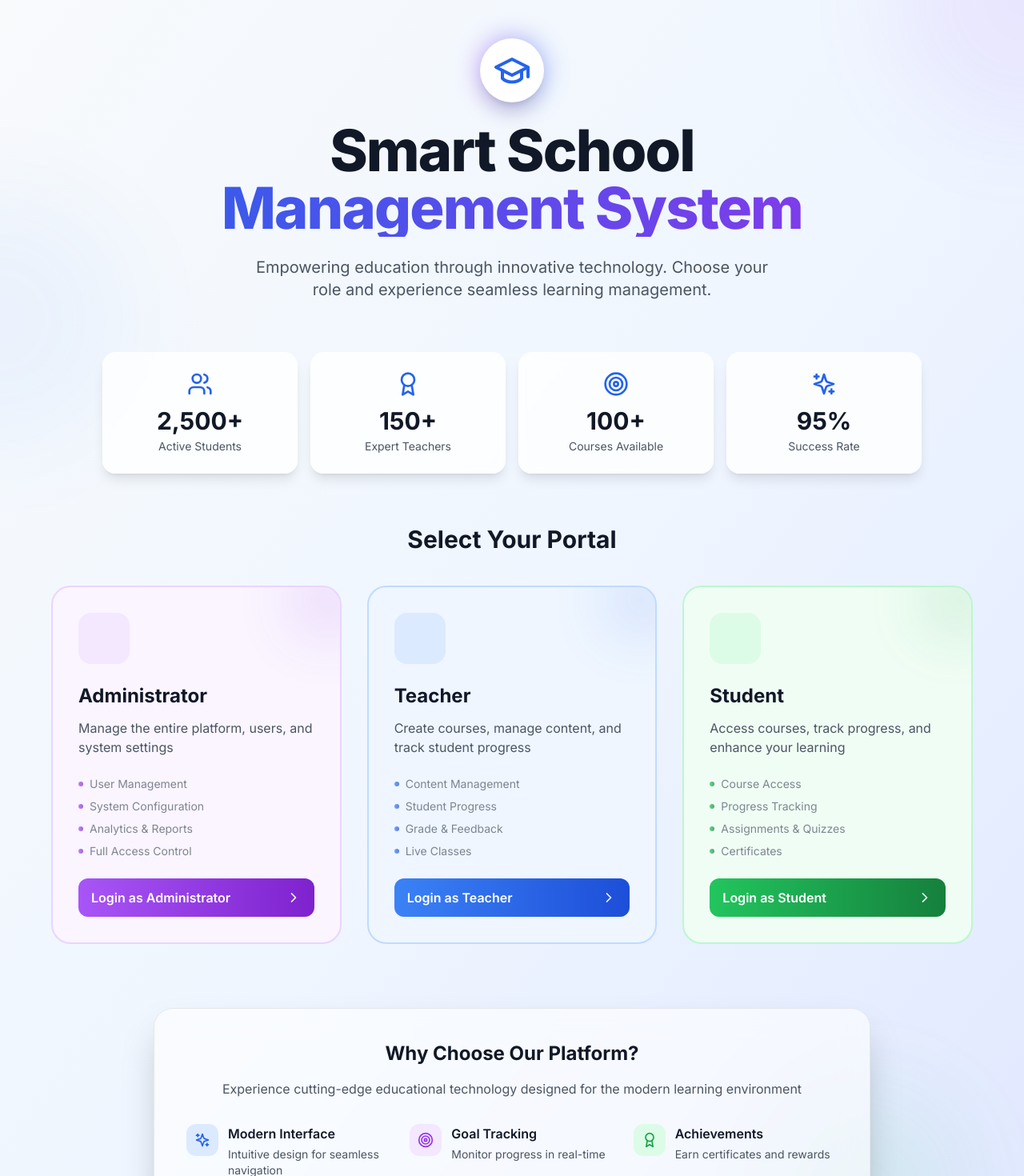
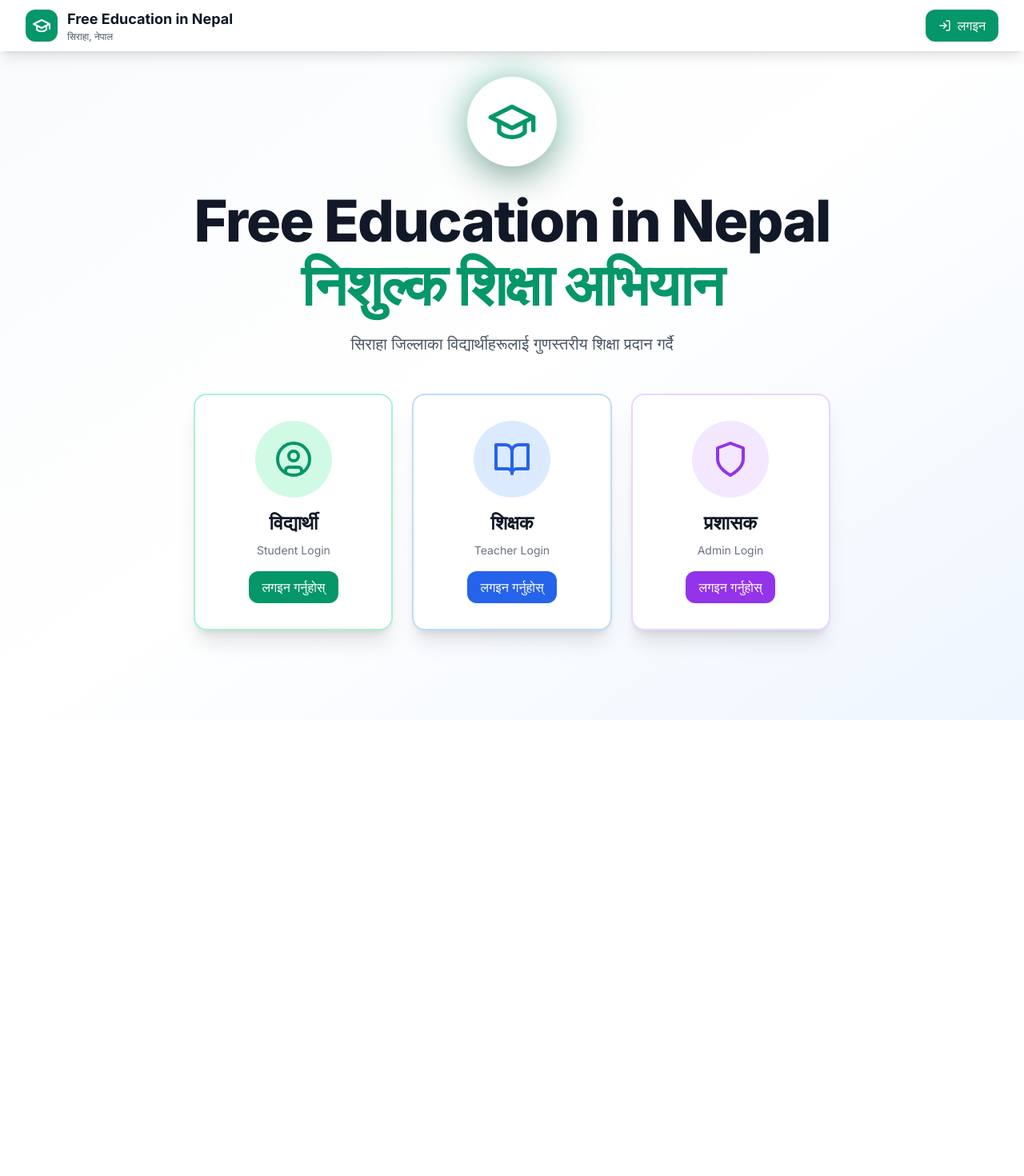
Before and after one commit to anandkanishkZ/lms, a Next.js app in the folder frontend/: page / in a window 1280 px wide. Shown: the top 1470 px of the page at 80% size. After the commit the page ends 900 px from the top, so only its background shows below. Built offline with nearby package versions, Linux system fonts and the light colour scheme.

Commit message:
feat: Redesign home page with simplified UI and prominent login options

```diff
--- a/frontend/app/page.tsx
+++ b/frontend/app/page.tsx
@@ -4,279 +4,223 @@ import { useState } from 'react'
 import Link from 'next/link'
 import {
   GraduationCap,
-  Users,
   BookOpen,
   Shield,
-  ChevronRight,
-  Sparkles,
-  Award,
-  Target
+  Menu,
+  X,
+  LogIn,
+  UserCircle
 } from 'lucide-react'
 
 export default function HomePage() {
-  const [hoveredCard, setHoveredCard] = useState<string | null>(null)
-
-  const userRoles = [
-    {
-      id: 'admin',
-      title: 'Administrator',
-      description: 'Manage the entire platform, users, and system settings',
-      icon: Shield,
-      color: 'from-purple-500 to-purple-700',
-      bgColor: 'bg-purple-50 dark:bg-purple-900/20',
-      borderColor: 'border-purple-200 dark:border-purple-800',
-      hoverColor: 'hover:shadow-purple-500/50',
-      iconBg: 'bg-purple-100 dark:bg-purple-900/40',
-      href: '/admin/login',
-      features: ['User Management', 'System Configuration', 'Analytics & Reports', 'Full Access Control']
-    },
-    {
-      id: 'teacher',
-      title: 'Teacher',
-      description: 'Create courses, manage content, and track student progress',
-      icon: BookOpen,
-      color: 'from-blue-500 to-blue-700',
-      bgColor: 'bg-blue-50 dark:bg-blue-900/20',
-      borderColor: 'border-blue-200 dark:border-blue-800',
-      hoverColor: 'hover:shadow-blue-500/50',
-      iconBg: 'bg-blue-100 dark:bg-blue-900/40',
-      href: '/teacher/login',
-      features: ['Content Management', 'Student Progress', 'Grade & Feedback', 'Live Classes']
-    },
-    {
-      id: 'student',
-      title: 'Student',
-      description: 'Access courses, track progress, and enhance your learning',
-      icon: GraduationCap,
-      color: 'from-green-500 to-green-700',
-      bgColor: 'bg-green-50 dark:bg-green-900/20',
-      borderColor: 'border-green-200 dark:border-green-800',
-      hoverColor: 'hover:shadow-green-500/50',
-      iconBg: 'bg-green-100 dark:bg-green-900/40',
-      href: '/student/login',
-      features: ['Course Access', 'Progress Tracking', 'Assignments & Quizzes', 'Certificates']
-    }
-  ]
-
-  const stats = [
-    { label: 'Active Students', value: '2,500+', icon: Users },
-    { label: 'Expert Teachers', value: '150+', icon: Award },
-    { label: 'Courses Available', value: '100+', icon: Target },
-    { label: 'Success Rate', value: '95%', icon: Sparkles }
-  ]
+  const [mobileMenuOpen, setMobileMenuOpen] = useState(false)
+  const [loginDropdownOpen, setLoginDropdownOpen] = useState(false)
 
   return (
-    <div className="min-h-screen bg-gradient-to-br from-slate-50 via-blue-50 to-indigo-100 dark:from-gray-900 dark:via-gray-800 dark:to-slate-900">
-      {/* Hero Section */}
-      <div className="relative overflow-hidden">
-        {/* Animated Background Pattern */}
-        <div className="absolute inset-0 overflow-hidden opacity-10">
-          <div className="absolute -top-40 -right-40 h-80 w-80 rounded-full bg-purple-500 blur-3xl animate-pulse" />
-          <div className="absolute top-60 -left-40 h-80 w-80 rounded-full bg-blue-500 blur-3xl animate-pulse delay-1000" />
-          <div className="absolute bottom-20 right-20 h-60 w-60 rounded-full bg-green-500 blur-3xl animate-pulse delay-2000" />
+    <div className="min-h-screen bg-gradient-to-br from-slate-50 via-white to-blue-50 dark:from-gray-900 dark:via-gray-800 dark:to-slate-900">
+      {/* Navigation Header */}
+      <nav className="fixed top-0 left-0 right-0 z-50 bg-white/95 dark:bg-gray-900/95 backdrop-blur-lg shadow-lg">
+        <div className="max-w-7xl mx-auto px-4 sm:px-6 lg:px-8">
+          <div className="flex items-center justify-between h-16">
+            {/* Logo */}
+            <div className="flex items-center space-x-3">
+              <div className="bg-emerald-600 rounded-xl p-2">
+                <GraduationCap className="h-6 w-6 text-white" />
+              </div>
+              <div>
+                <h1 className="text-lg font-bold text-gray-900 dark:text-white">
+                  Free Education in Nepal
+                </h1>
+                <p className="text-xs text-gray-600 dark:text-gray-400">सिराहा, नेपाल</p>
+              </div>
             </div>
 
-        <div className="relative mx-auto max-w-7xl px-4 py-12 sm:px-6 lg:px-8">
-          {/* Header */}
-          <div className="text-center mb-16 animate-in">
-            <div className="inline-flex items-center justify-center mb-6">
+            {/* Desktop Navigation */}
+            <div className="hidden md:flex items-center space-x-6">
+              {/* Login Dropdown */}
               <div className="relative">
-                <div className="absolute inset-0 bg-gradient-to-r from-purple-600 to-blue-600 rounded-full blur-lg opacity-50 animate-pulse" />
-                <div className="relative bg-white dark:bg-gray-800 rounded-full p-4 shadow-xl">
-                  <GraduationCap className="h-12 w-12 text-blue-600 dark:text-blue-400" />
+                <button
+                  onClick={() => setLoginDropdownOpen(!loginDropdownOpen)}
+                  className="flex items-center space-x-2 px-4 py-2 bg-emerald-600 hover:bg-emerald-700 text-white rounded-lg transition-colors font-medium"
+                >
+                  <LogIn className="h-4 w-4" />
+                  <span>लगइन</span>
+                </button>
+
+                {loginDropdownOpen && (
+                  <div className="absolute right-0 mt-2 w-56 bg-white dark:bg-gray-800 rounded-xl shadow-2xl border border-gray-200 dark:border-gray-700 py-2 z-50">
+                    <Link
+                      href="/student/login"
+                      className="flex items-center space-x-3 px-4 py-3 hover:bg-emerald-50 dark:hover:bg-gray-700 transition-colors"
+                      onClick={() => setLoginDropdownOpen(false)}
+                    >
+                      <UserCircle className="h-5 w-5 text-emerald-600" />
+                      <div>
+                        <div className="font-semibold text-gray-900 dark:text-white">विद्यार्थी</div>
+                        <div className="text-xs text-gray-500">Student Login</div>
+                      </div>
+                    </Link>
+                    <Link
+                      href="/teacher/login"
+                      className="flex items-center space-x-3 px-4 py-3 hover:bg-blue-50 dark:hover:bg-gray-700 transition-colors"
+                      onClick={() => setLoginDropdownOpen(false)}
+                    >
+                      <BookOpen className="h-5 w-5 text-blue-600" />
+                      <div>
+                        <div className="font-semibold text-gray-900 dark:text-white">शिक्षक</div>
+                        <div className="text-xs text-gray-500">Teacher Login</div>
+                      </div>
+                    </Link>
+                    <Link
+                      href="/admin/login"
+                      className="flex items-center space-x-3 px-4 py-3 hover:bg-purple-50 dark:hover:bg-gray-700 transition-colors"
+                      onClick={() => setLoginDropdownOpen(false)}
+                    >
+                      <Shield className="h-5 w-5 text-purple-600" />
+                      <div>
+                        <div className="font-semibold text-gray-900 dark:text-white">प्रशासक</div>
+                        <div className="text-xs text-gray-500">Admin Login</div>
+                      </div>
+                    </Link>
+                  </div>
+                )}
+              </div>
+            </div>
+
+            {/* Mobile Menu Button */}
+            <button
+              onClick={() => setMobileMenuOpen(!mobileMenuOpen)}
+              className="md:hidden p-2 rounded-lg text-gray-700 dark:text-gray-300 hover:bg-gray-100 dark:hover:bg-gray-800"
+            >
+              {mobileMenuOpen ? <X className="h-6 w-6" /> : <Menu className="h-6 w-6" />}
+            </button>
+          </div>
+
+          {/* Mobile Menu */}
+          {mobileMenuOpen && (
+            <div className="md:hidden py-4 border-t border-gray-200 dark:border-gray-700">
+              <div className="flex flex-col space-y-3">
+                <div className="border-t border-gray-200 dark:border-gray-700 pt-3 mt-3">
+                  <p className="px-4 text-sm font-semibold text-gray-500 dark:text-gray-400 mb-2">लगइन गर्नुहोस्</p>
+                  <Link
+                    href="/student/login"
+                    className="flex items-center space-x-3 px-4 py-2 text-gray-700 dark:text-gray-300 hover:bg-emerald-50 dark:hover:bg-gray-800 rounded-lg transition-colors"
+                    onClick={() => setMobileMenuOpen(false)}
+                  >
+                    <UserCircle className="h-5 w-5 text-emerald-600" />
+                    <span>विद्यार्थी / Student</span>
+                  </Link>
+                  <Link
+                    href="/teacher/login"
+                    className="flex items-center space-x-3 px-4 py-2 text-gray-700 dark:text-gray-300 hover:bg-blue-50 dark:hover:bg-gray-800 rounded-lg transition-colors"
+                    onClick={() => setMobileMenuOpen(false)}
+                  >
+                    <BookOpen className="h-5 w-5 text-blue-600" />
+                    <span>शिक्षक / Teacher</span>
+                  </Link>
+                  <Link
+                    href="/admin/login"
+                    className="flex items-center space-x-3 px-4 py-2 text-gray-700 dark:text-gray-300 hover:bg-purple-50 dark:hover:bg-gray-800 rounded-lg transition-colors"
+                    onClick={() => setMobileMenuOpen(false)}
+                  >
+                    <Shield className="h-5 w-5 text-purple-600" />
+                    <span>प्रशासक / Admin</span>
+                  </Link>
+                </div>
+              </div>
+            </div>
+          )}
+        </div>
+      </nav>
+
+      {/* Main Content */}
+      <div className="pt-24 pb-16 min-h-screen flex items-center justify-center">
+        <div className="max-w-4xl mx-auto px-4 text-center">
+          <div className="inline-flex items-center justify-center mb-8">
+            <div className="relative">
+              <div className="absolute inset-0 bg-emerald-600 rounded-full blur-xl opacity-50 animate-pulse" />
+              <div className="relative bg-white dark:bg-gray-800 rounded-full p-6 shadow-2xl">
+                <GraduationCap className="h-16 w-16 text-emerald-600 dark:text-emerald-400" />
               </div>
             </div>
           </div>
 
-            <h1 className="text-5xl sm:text-6xl lg:text-7xl font-extrabold tracking-tight text-gray-900 dark:text-white mb-6">
-              <span className="block">Smart School</span>
-              <span className="block bg-gradient-to-r from-blue-600 to-purple-600 bg-clip-text text-transparent">
-                Management System
+          <h1 className="text-5xl sm:text-6xl lg:text-7xl font-extrabold tracking-tight text-gray-900 dark:text-white mb-6 leading-tight">
+            <span className="block mb-2">Free Education in Nepal</span>
+            <span className="block text-emerald-600 dark:text-emerald-400">
+              निशुल्क शिक्षा अभियान
             </span>
           </h1>
 
-            <p className="mt-6 text-xl text-gray-600 dark:text-gray-300 max-w-2xl mx-auto">
-              Empowering education through innovative technology.
-              Choose your role and experience seamless learning management.
+          <p className="text-xl text-gray-600 dark:text-gray-400 mb-12">
+            सिराहा जिल्लाका विद्यार्थीहरूलाई गुणस्तरीय शिक्षा प्रदान गर्दै
           </p>
+
+          {/* Login Cards */}
+          <div className="grid grid-cols-1 md:grid-cols-3 gap-6 max-w-4xl mx-auto mb-12">
+            {/* Student Login */}
+            <Link
+              href="/student/login"
+              className="group bg-white dark:bg-gray-800 rounded-2xl p-8 shadow-xl hover:shadow-2xl border-2 border-emerald-200 dark:border-emerald-800 hover:border-emerald-400 dark:hover:border-emerald-600 transform hover:scale-105 transition-all duration-300"
+            >
+              <div className="flex flex-col items-center text-center">
+                <div className="bg-emerald-100 dark:bg-emerald-900/40 rounded-full p-6 mb-4 group-hover:scale-110 transition-transform">
+                  <UserCircle className="h-12 w-12 text-emerald-600 dark:text-emerald-400" />
                 </div>
-
-          {/* Stats Section */}
-          <div className="grid grid-cols-2 md:grid-cols-4 gap-4 mb-16 max-w-5xl mx-auto">
-            {stats.map((stat, index) => (
-              <div
-                key={index}
-                className="bg-white/80 dark:bg-gray-800/80 backdrop-blur-sm rounded-2xl p-6 text-center transform hover:scale-105 transition-all duration-300 shadow-lg hover:shadow-xl"
-                style={{ animationDelay: `${index * 100}ms` }}
-              >
-                <stat.icon className="h-8 w-8 mx-auto mb-3 text-blue-600 dark:text-blue-400" />
-                <div className="text-3xl font-bold text-gray-900 dark:text-white mb-1">
-                  {stat.value}
-                </div>
-                <div className="text-sm text-gray-600 dark:text-gray-400">
-                  {stat.label}
+                <h3 className="text-2xl font-bold text-gray-900 dark:text-white mb-2">
+                  विद्यार्थी
+                </h3>
+                <p className="text-sm text-gray-500 dark:text-gray-400 mb-4">
+                  Student Login
+                </p>
+                <div className="px-4 py-2 bg-emerald-600 text-white rounded-lg font-medium group-hover:bg-emerald-700 transition-colors">
+                  लगइन गर्नुहोस्
                 </div>
               </div>
-            ))}
+            </Link>
+
+            {/* Teacher Login */}
+            <Link
+              href="/teacher/login"
+              className="group bg-white dark:bg-gray-800 rounded-2xl p-8 shadow-xl hover:shadow-2xl border-2 border-blue-200 dark:border-blue-800 hover:border-blue-400 dark:hover:border-blue-600 transform hover:scale-105 transition-all duration-300"
+            >
+              <div className="flex flex-col items-center text-center">
+                <div className="bg-blue-100 dark:bg-blue-900/40 rounded-full p-6 mb-4 group-hover:scale-110 transition-transform">
+                  <BookOpen className="h-12 w-12 text-blue-600 dark:text-blue-400" />
                 </div>
-
-          {/* Login Cards */}
-          <div className="mb-12">
-            <h2 className="text-3xl font-bold text-center text-gray-900 dark:text-white mb-10">
-              Select Your Portal
-            </h2>
-
-            <div className="grid grid-cols-1 md:grid-cols-3 gap-8 max-w-6xl mx-auto">
-              {userRoles.map((role, index) => {
-                const Icon = role.icon
-                const isHovered = hoveredCard === role.id
-
-                return (
-                  <Link
-                    key={role.id}
-                    href={role.href}
-                    onMouseEnter={() => setHoveredCard(role.id)}
-                    onMouseLeave={() => setHoveredCard(null)}
-                    className="group"
-                    style={{ animationDelay: `${index * 150}ms` }}
-                  >
-                    <div
-                      className={`
-                        relative overflow-hidden rounded-3xl border-2 ${role.borderColor}
-                        ${role.bgColor} backdrop-blur-sm
-                        transform transition-all duration-500 ease-out
-                        hover:scale-105 hover:-translate-y-2 hover:shadow-2xl ${role.hoverColor}
-                        cursor-pointer
-                      `}
-                    >
-                      {/* Animated gradient overlay */}
-                      <div className={`
-                        absolute inset-0 bg-gradient-to-br ${role.color} opacity-0
-                        group-hover:opacity-10 transition-opacity duration-500
-                      `} />
-
-                      <div className="relative p-8">
-                        {/* Icon */}
-                        <div className={`
-                          inline-flex items-center justify-center mb-6
-                          h-16 w-16 rounded-2xl ${role.iconBg}
-                          transform transition-transform duration-500
-                          group-hover:rotate-12 group-hover:scale-110
-                        `}>
-                          <Icon className={`h-8 w-8 bg-gradient-to-br ${role.color} bg-clip-text text-transparent`}
-                                strokeWidth={2.5} />
-                        </div>
-
-                        {/* Title */}
-                        <h3 className="text-2xl font-bold text-gray-900 dark:text-white mb-3 group-hover:text-blue-600 dark:group-hover:text-blue-400 transition-colors">
-                          {role.title}
+                <h3 className="text-2xl font-bold text-gray-900 dark:text-white mb-2">
+                  शिक्षक
                 </h3>
-
-                        {/* Description */}
-                        <p className="text-gray-600 dark:text-gray-300 mb-6 min-h-[3rem]">
-                          {role.description}
+                <p className="text-sm text-gray-500 dark:text-gray-400 mb-4">
+                  Teacher Login
                 </p>
-
-                        {/* Features */}
-                        <ul className="space-y-2 mb-6">
-                          {role.features.map((feature, idx) => (
-                            <li
-                              key={idx}
-                              className="flex items-center text-sm text-gray-600 dark:text-gray-400"
-                              style={{
-                                opacity: isHovered ? 1 : 0.7,
-                                transform: isHovered ? 'translateX(4px)' : 'translateX(0)',
-                                transition: `all 0.3s ease-out ${idx * 50}ms`
-                              }}
-                            >
-                              <div className={`h-1.5 w-1.5 rounded-full bg-gradient-to-r ${role.color} mr-2`} />
-                              {feature}
-                            </li>
-                          ))}
-                        </ul>
-
-                        {/* CTA Button */}
-                        <div className={`
-                          flex items-center justify-between px-4 py-3 rounded-xl
-                          bg-gradient-to-r ${role.color}
-                          text-white font-semibold
-                          transform transition-all duration-300
-                          group-hover:shadow-lg
-                        `}>
-                          <span>Login as {role.title}</span>
-                          <ChevronRight className={`
-                            h-5 w-5 transform transition-transform duration-300
-                            ${isHovered ? 'translate-x-1' : ''}
-                          `} />
+                <div className="px-4 py-2 bg-blue-600 text-white rounded-lg font-medium group-hover:bg-blue-700 transition-colors">
+                  लगइन गर्नुहोस्
                 </div>
               </div>
+            </Link>
 
-                      {/* Corner decoration */}
-                      <div className={`
-                        absolute -top-6 -right-6 h-20 w-20 rounded-full
-                        bg-gradient-to-br ${role.color} opacity-20 blur-2xl
-                        group-hover:opacity-30 transition-opacity duration-500
-                      `} />
+            {/* Admin Login */}
+            <Link
+              href="/admin/login"
+              className="group bg-white dark:bg-gray-800 rounded-2xl p-8 shadow-xl hover:shadow-2xl border-2 border-purple-200 dark:border-purple-800 hover:border-purple-400 dark:hover:border-purple-600 transform hover:scale-105 transition-all duration-300"
+            >
+              <div className="flex flex-col items-center text-center">
+                <div className="bg-purple-100 dark:bg-purple-900/40 rounded-full p-6 mb-4 group-hover:scale-110 transition-transform">
+                  <Shield className="h-12 w-12 text-purple-600 dark:text-purple-400" />
+                </div>
+                <h3 className="text-2xl font-bold text-gray-900 dark:text-white mb-2">
+                  प्रशासक
+                </h3>
+                <p className="text-sm text-gray-500 dark:text-gray-400 mb-4">
+                  Admin Login
+                </p>
+                <div className="px-4 py-2 bg-purple-600 text-white rounded-lg font-medium group-hover:bg-purple-700 transition-colors">
+                  लगइन गर्नुहोस्
+                </div>
               </div>
             </Link>
-                )
-              })}
           </div>
-          </div>
-
-          {/* Features Section */}
-          <div className="mt-20 text-center max-w-4xl mx-auto">
-            <div className="bg-white/60 dark:bg-gray-800/60 backdrop-blur-lg rounded-3xl p-10 shadow-2xl border border-gray-200 dark:border-gray-700">
-              <h3 className="text-2xl font-bold text-gray-900 dark:text-white mb-4">
-                Why Choose Our Platform?
-              </h3>
-              <p className="text-gray-600 dark:text-gray-300 mb-8">
-                Experience cutting-edge educational technology designed for the modern learning environment
-              </p>
-
-              <div className="grid grid-cols-1 md:grid-cols-3 gap-6 text-left">
-                <div className="flex items-start space-x-3">
-                  <div className="flex-shrink-0 h-10 w-10 bg-blue-100 dark:bg-blue-900/40 rounded-lg flex items-center justify-center">
-                    <Sparkles className="h-5 w-5 text-blue-600 dark:text-blue-400" />
-                  </div>
-                  <div>
-                    <h4 className="font-semibold text-gray-900 dark:text-white mb-1">Modern Interface</h4>
-                    <p className="text-sm text-gray-600 dark:text-gray-400">Intuitive design for seamless navigation</p>
-                  </div>
-                </div>
-
-                <div className="flex items-start space-x-3">
-                  <div className="flex-shrink-0 h-10 w-10 bg-purple-100 dark:bg-purple-900/40 rounded-lg flex items-center justify-center">
-                    <Target className="h-5 w-5 text-purple-600 dark:text-purple-400" />
-                  </div>
-                  <div>
-                    <h4 className="font-semibold text-gray-900 dark:text-white mb-1">Goal Tracking</h4>
-                    <p className="text-sm text-gray-600 dark:text-gray-400">Monitor progress in real-time</p>
-                  </div>
-                </div>
-
-                <div className="flex items-start space-x-3">
-                  <div className="flex-shrink-0 h-10 w-10 bg-green-100 dark:bg-green-900/40 rounded-lg flex items-center justify-center">
-                    <Award className="h-5 w-5 text-green-600 dark:text-green-400" />
-                  </div>
-                  <div>
-                    <h4 className="font-semibold text-gray-900 dark:text-white mb-1">Achievements</h4>
-                    <p className="text-sm text-gray-600 dark:text-gray-400">Earn certificates and rewards</p>
-                  </div>
-                </div>
-              </div>
-            </div>
-          </div>
-
-          {/* Footer */}
-          <footer className="mt-20 text-center text-gray-600 dark:text-gray-400">
-            <p className="text-sm">
-              © 2025 Smart School Management System. All rights reserved.
-            </p>
-            <p className="text-xs mt-2">
-              Empowering education through technology
-            </p>
-          </footer>
         </div>
       </div>
     </div>
```
Lines whose indentation alone changed are shown as unchanged.
